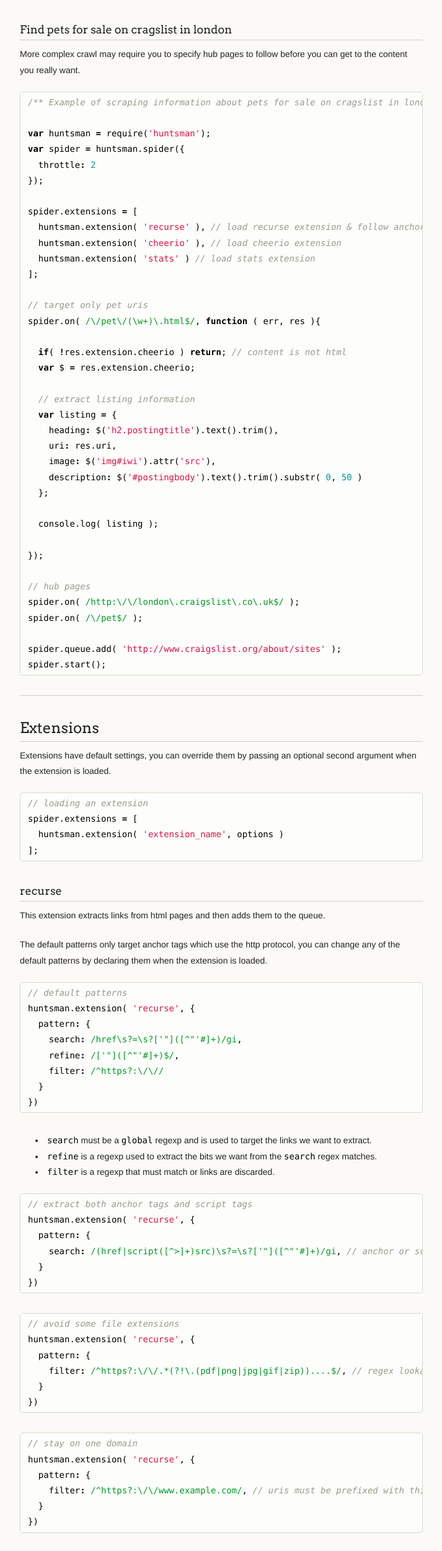
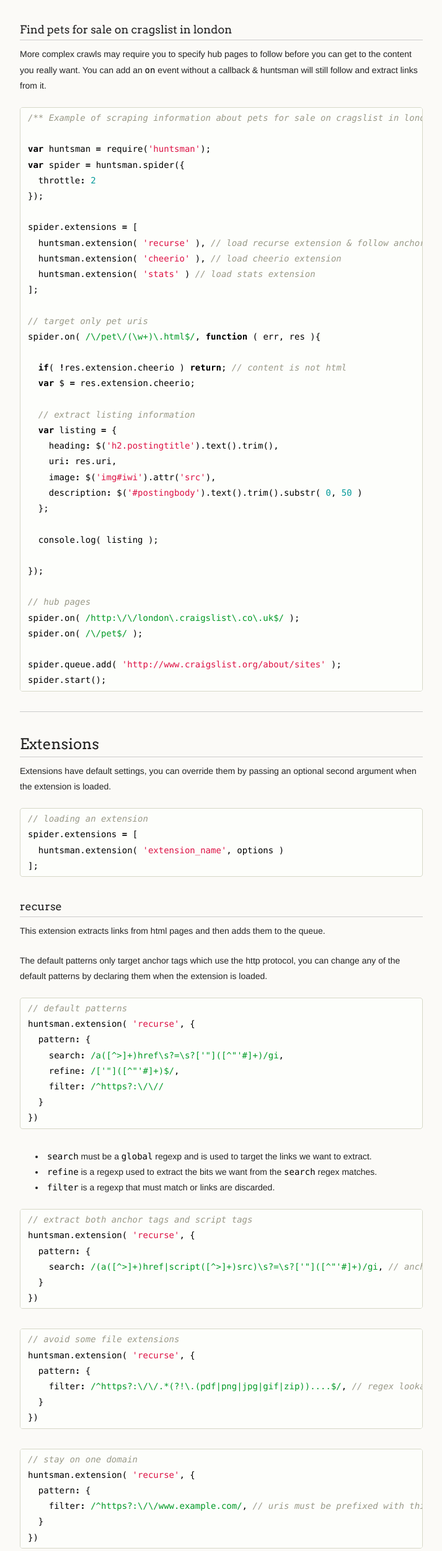
Before and after one commit to missinglink/huntsman, a plain HTML site: page index.html in a window 1280 px wide. Shown: the part 3631-6134 px from the top of the page at 62% size, without its empty margins (278-991 px from the left). Drawn offline with Linux system fonts and the light colour scheme.

```diff
--- a/index.html
+++ b/index.html
@@ -166,7 +166,7 @@
 <h3>
 <a name="find-pets-for-sale-on-cragslist-in-london" class="anchor" href="#find-pets-for-sale-on-cragslist-in-london"><span class="octicon octicon-link"></span></a>Find pets for sale on cragslist in london</h3>
 
-<p>More complex crawl may require you to specify hub pages to follow before you can get to the content you really want.</p>
+<p>More complex crawls may require you to specify hub pages to follow before you can get to the content you really want. You can add an <code>on</code> event without a callback &amp; huntsman will still follow and extract links from it.</p>
 
 <div class="highlight"><pre><span class="cm">/** Example of scraping information about pets for sale on cragslist in london **/</span>
 
@@ -228,7 +228,7 @@
 <div class="highlight"><pre><span class="c1">// default patterns</span>
 <span class="nx">huntsman</span><span class="p">.</span><span class="nx">extension</span><span class="p">(</span> <span class="s1">'recurse'</span><span class="p">,</span> <span class="p">{</span>
   <span class="nx">pattern</span><span class="o">:</span> <span class="p">{</span>
-    <span class="nx">search</span><span class="o">:</span> <span class="sr">/href\s?=\s?['"]([^"'#]+)/gi</span><span class="p">,</span>
+    <span class="nx">search</span><span class="o">:</span> <span class="sr">/a([^&gt;]+)href\s?=\s?['"]([^"'#]+)/gi</span><span class="p">,</span>
     <span class="nx">refine</span><span class="o">:</span> <span class="sr">/['"]([^"'#]+)$/</span><span class="p">,</span>
     <span class="nx">filter</span><span class="o">:</span> <span class="sr">/^https?:\/\//</span>
   <span class="p">}</span>
@@ -245,7 +245,7 @@
 </ul><div class="highlight"><pre><span class="c1">// extract both anchor tags and script tags</span>
 <span class="nx">huntsman</span><span class="p">.</span><span class="nx">extension</span><span class="p">(</span> <span class="s1">'recurse'</span><span class="p">,</span> <span class="p">{</span>
   <span class="nx">pattern</span><span class="o">:</span> <span class="p">{</span>
-    <span class="nx">search</span><span class="o">:</span> <span class="sr">/(href|script([^&gt;]+)src)\s?=\s?['"]([^"'#]+)/gi</span><span class="p">,</span> <span class="c1">// anchor or script tags</span>
+    <span class="nx">search</span><span class="o">:</span> <span class="sr">/(a([^&gt;]+)href|script([^&gt;]+)src)\s?=\s?['"]([^"'#]+)/gi</span><span class="p">,</span> <span class="c1">// anchor or script tags</span>
   <span class="p">}</span>
 <span class="p">})</span>
 </pre></div>
@@ -320,7 +320,7 @@
 
 <p>This extension extracts links from html pages and returns the result.</p>
 
-<p>It exposes the functionality that the <code>recurse</code> extension uses to extract links.</p>
+<p>It exposes the same functionality that the <code>recurse</code> extension uses to extract links.</p>
 
 <div class="highlight"><pre><span class="c1">// enable extension</span>
 <span class="nx">huntsman</span><span class="p">.</span><span class="nx">extension</span><span class="p">(</span> <span class="s1">'links'</span> <span class="p">)</span>
```
Also changed, not shown: params.json (+1 -1 lines).
